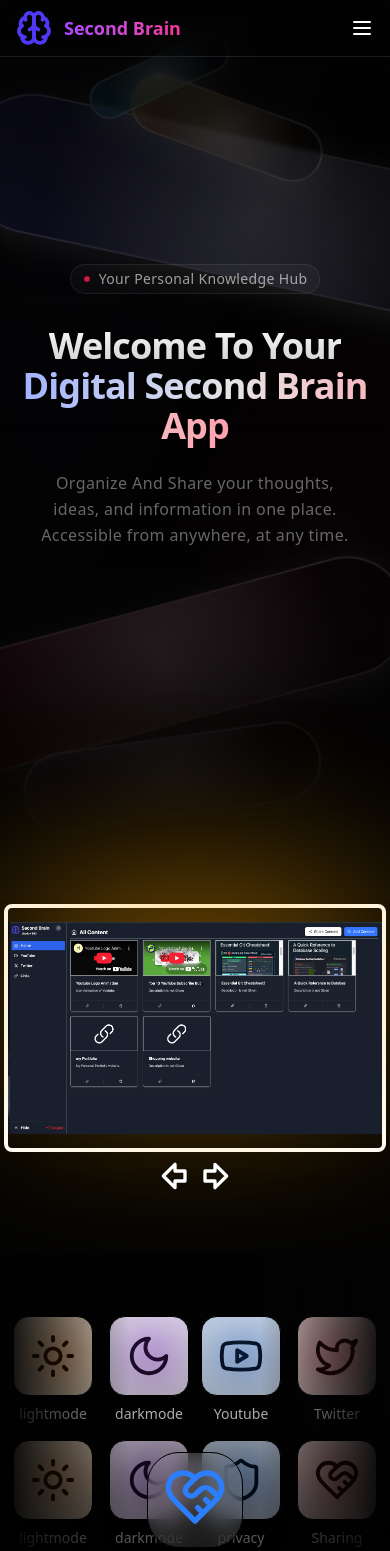
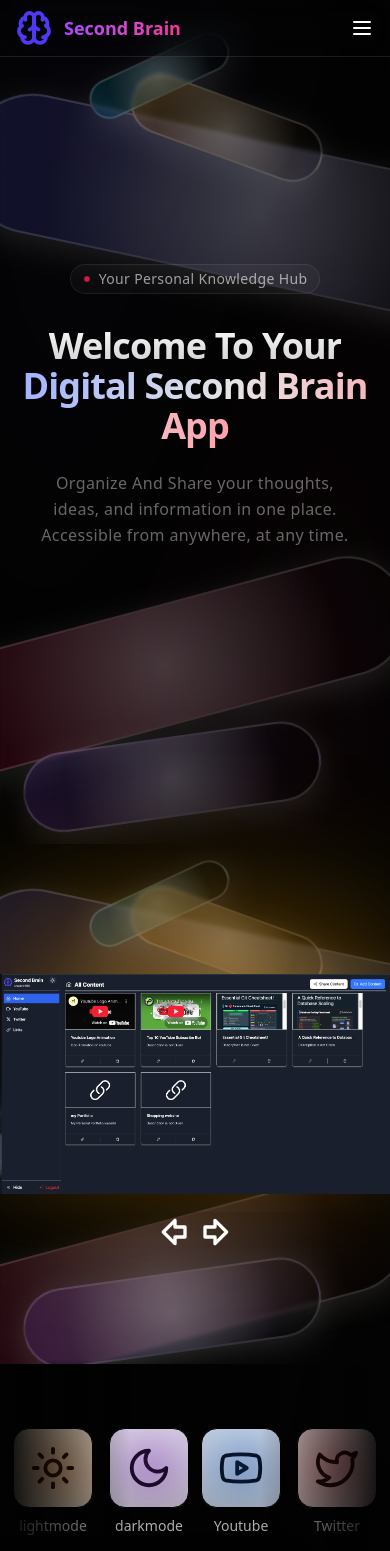
Before and after one commit to KISHANsingh0001/Second-brain-App-Landing-Page, a Next.js app: page / in a window 390 px wide. Shown: the top 1551 px of the page. Built offline with nearby package versions, Linux system fonts and the light colour scheme.

Commit message:
added responsiveness

```diff
--- a/src/components/ui/animated-beam.tsx
+++ b/src/components/ui/animated-beam.tsx
@@ -4,6 +4,7 @@ import { cn } from '@/lib/utils'
 import Image from 'next/image'
 import React, { useEffect, useState, useRef } from 'react'
 import { ArrowBigLeft, ArrowBigRight } from "lucide-react";
+import ElegantShape from "./elegantShape";
 
 const fadeUpVariants = {
     hidden: { opacity: 0, y: 30 },
@@ -19,71 +20,7 @@ const fadeUpVariants = {
 };
 
 const images = ["/pic2.png", "/pic1.png"];
-export function ElegantShape({
-    className,
-    delay = 0,
-    width = 400,
-    height = 100,
-    rotate = 0,
-    gradient = "from-white/[0.08]",
-}: {
-    className?: string;
-    delay?: number;
-    width?: number;
-    height?: number;
-    rotate?: number;
-    gradient?: string;
-}) {
-    return (
-        <motion.div
-            initial={{
-                opacity: 0,
-                y: -150,
-                rotate: rotate - 15,
-            }}
-            animate={{
-                opacity: 1,
-                y: 0,
-                rotate: rotate,
-            }}
-            transition={{
-                duration: 2.4,
-                delay,
-                ease: [0.23, 0.86, 0.39, 0.96],
-                opacity: { duration: 1.2 },
-            }}
-            className={cn("absolute", className)}
-        >
-            <motion.div
-                animate={{
-                    y: [0, 15, 0],
-                }}
-                transition={{
-                    duration: 12,
-                    repeat: Number.POSITIVE_INFINITY,
-                    ease: "easeInOut",
-                }}
-                style={{
-                    width,
-                    height,
-                }}
-                className="relative"
-            >
-                <div
-                    className={cn(
-                        "absolute inset-0 rounded-full",
-                        "bg-gradient-to-r to-transparent",
-                        gradient,
-                        "backdrop-blur-[2px] border-2 border-white/[0.15]",
-                        "shadow-[0_8px_32px_0_rgba(255,255,255,0.1)]",
-                        "after:absolute after:inset-0 after:rounded-full",
-                        "after:bg-[radial-gradient(circle_at_50%_50%,rgba(255,255,255,0.2),transparent_70%)]"
-                    )}
-                />
-            </motion.div>
-        </motion.div>
-    );
-}
+
 
 export default function AnimatedBeam() {
     const [showGradient, setShowGradient] = useState(false);
@@ -187,36 +124,83 @@ export default function AnimatedBeam() {
 
         //  </div>
     return (
+      <div className="relative w-full py-14">
+         <div className="absolute inset-0 overflow-hidden">
+                 <ElegantShape
+                   delay={0.3}
+                   width={600}
+                   height={140}
+                   rotate={12}
+                   gradient="from-indigo-500/[0.15]"
+                   className="left-[-10%] md:left-[-5%] top-[15%] md:top-[20%]"
+                 />
+
+                 <ElegantShape
+                   delay={0.5}
+                   width={500}
+                   height={120}
+                   rotate={-15}
+                   gradient="from-rose-500/[0.15]"
+                   className="right-[-5%] md:right-[0%] top-[70%] md:top-[75%]"
+                 />
+
+                 <ElegantShape
+                   delay={0.4}
+                   width={300}
+                   height={80}
+                   rotate={-8}
+                   gradient="from-violet-500/[0.15]"
+                   className="left-[5%] md:left-[10%] bottom-[5%] md:bottom-[10%]"
+                 />
+
+                 <ElegantShape
+                   delay={0.6}
+                   width={200}
+                   height={60}
+                   rotate={20}
+                   gradient="from-amber-500/[0.15]"
+                   className="right-[15%] md:right-[20%] top-[10%] md:top-[15%]"
+                 />
+
+                 <ElegantShape
+                   delay={0.7}
+                   width={150}
+                   height={40}
+                   rotate={-25}
+                   gradient="from-cyan-500/[0.15]"
+                   className="left-[20%] md:left-[25%] top-[5%] md:top-[10%]"
+                 />
+               </div>
+
     <motion.div
       custom={0}
       variants={fadeUpVariants}
       initial="hidden"
       animate="visible"
-            className="w-full py-14 "
+      className="w-full py-14"
     >
-
       <div
         ref={containerRef}
         className="relative flex h-[16rem] sm:h-[25.625rem] sm:w-[600px] md:h-[483px] md:w-[800px]
-                w-full max-w-5xl mx-auto flex-col items-center justify-center overflow-visible border-4"
+        w-full max-w-5xl mx-auto flex-col items-center justify-center overflow-visible "
       >
         {/* Orange Gradient Background */}
         <div
           className={cn(
             "absolute inset-0 -top-20 -left-8 -right-8 rounded-5xl bg-[radial-gradient(ellipse_at_center,_rgba(255,165,0,0.5),_rgba(255,165,0,0))] opacity-0 transition-all duration-1000 blur-3xl",
-                        showGradient && "opacity-100",
+            showGradient && "opacity-100"
           )}
         />
 
+
+
+
         {/* Main Content Container */}
-
-                <div
-                    className="w-full h-full mx-4 rounded-lg shadow-xl overflow-hidden  border-4 border-white "
-                >
+        <div className="w-full h-full mx-4 rounded-lg shadow-xl overflow-hidden ">
           <div
             ref={carouselRef}
-                        className="w-full h-full flex  overflow-x-auto scroll-smooth"
-                        style={{ scrollbarWidth: 'none' }}
+            className="w-full h-full flex overflow-x-auto scroll-smooth"
+            style={{ scrollbarWidth: "none" }}
           >
             {images.map((src, index) => (
               <div
@@ -227,8 +211,11 @@ export default function AnimatedBeam() {
                   src={src}
                   alt={`Image ${index + 1}`}
                   fill
-
-                                    className={`rounded-lg object-contain transition-opacity duration-500 ${index === currentImageIndex ? 'opacity-100' : 'opacity-100'}`}
+                  className={`rounded-lg object-contain transition-opacity duration-500 ${
+                    index === currentImageIndex
+                      ? "opacity-100"
+                      : "opacity-100"
+                  }`}
                 />
               </div>
             ))}
@@ -239,23 +226,21 @@ export default function AnimatedBeam() {
       <div className="flex justify-center">
         <div className="flex">
           <div
-
-                        className="cursor-pointer z-10 "
+            className="cursor-pointer z-10"
             onClick={handlePrev}
           >
             <ArrowBigLeft color="white" size={40} className="hover:bg-blue-600" />
           </div>
 
           <div
-                        className=" cursor-pointer z-10"
+            className="cursor-pointer z-10"
             onClick={handleNext}
           >
             <ArrowBigRight color="white" size={40} className="hover:bg-blue-600" />
           </div>
-
         </div>
       </div>
-
     </motion.div>
+    </div>
     )
 }
--- /dev/null
+++ b/src/components/ui/elegantShape.tsx
@@ -0,0 +1,67 @@
+import { cn } from '@/lib/utils';
+import {motion} from 'framer-motion'
+export default function ElegantShape({
+    className,
+    delay = 0,
+    width = 400,
+    height = 100,
+    rotate = 0,
+    gradient = "from-white/[0.08]",
+  }: {
+    className?: string;
+    delay?: number;
+    width?: number;
+    height?: number;
+    rotate?: number;
+    gradient?: string;
+  }) {
+    return (
+      <motion.div
+        initial={{
+          opacity: 0,
+          y: -150,
+          rotate: rotate - 15,
+        }}
+        animate={{
+          opacity: 1,
+          y: 0,
+          rotate: rotate,
+        }}
+        transition={{
+          duration: 2.4,
+          delay,
+          ease: [0.23, 0.86, 0.39, 0.96],
+          opacity: { duration: 1.2 },
+        }}
+        className={cn("absolute", className)}
+      >
+        <motion.div
+          animate={{
+            y: [0, 15, 0],
+          }}
+          transition={{
+            duration: 12,
+            repeat: Number.POSITIVE_INFINITY,
+            ease: "easeInOut",
+          }}
+          style={{
+            width,
+            height,
+          }}
+          className="relative"
+        >
+          <div
+            className={cn(
+              "absolute inset-0 rounded-full",
+              "bg-gradient-to-r to-transparent text-white",
+              gradient,
+              "backdrop-blur-[2px] border-2 border-white/[0.15]",
+              "shadow-[0_8px_32px_0_rgba(255,255,255,0.1)]",
+              "after:absolute after:inset-0 after:rounded-full",
+              "after:bg-[radial-gradient(circle_at_50%_50%,rgba(255,255,255,0.2),transparent_70%)]"
+            )}
+          ></div>
+        </motion.div>
+      </motion.div>
+    );
+  }
--- a/src/components/ui/shape-landing-hero.tsx
+++ b/src/components/ui/shape-landing-hero.tsx
@@ -7,72 +7,73 @@ import GlowEffectButton from "./button";
 import AnimatedBeam from "./animated-beam";
 import AboutUs from "./AboutUs";
 import IconMarquee from "./cta";
+import ElegantShape from '@/components/ui/elegantShape';
 
-export function ElegantShape({
-  className,
-  delay = 0,
-  width = 400,
-  height = 100,
-  rotate = 0,
-  gradient = "from-white/[0.08]",
-}: {
-  className?: string;
-  delay?: number;
-  width?: number;
-  height?: number;
-  rotate?: number;
-  gradient?: string;
-}) {
-  return (
-    <motion.div
-      initial={{
-        opacity: 0,
-        y: -150,
-        rotate: rotate - 15,
-      }}
-      animate={{
-        opacity: 1,
-        y: 0,
-        rotate: rotate,
-      }}
-      transition={{
-        duration: 2.4,
-        delay,
-        ease: [0.23, 0.86, 0.39, 0.96],
-        opacity: { duration: 1.2 },
-      }}
-      className={cn("absolute", className)}
-    >
-      <motion.div
-        animate={{
-          y: [0, 15, 0],
-        }}
-        transition={{
-          duration: 12,
-          repeat: Number.POSITIVE_INFINITY,
-          ease: "easeInOut",
-        }}
-        style={{
-          width,
-          height,
-        }}
-        className="relative"
-      >
-        <div
-          className={cn(
-            "absolute inset-0 rounded-full",
-            "bg-gradient-to-r to-transparent text-white",
-            gradient,
-            "backdrop-blur-[2px] border-2 border-white/[0.15]",
-            "shadow-[0_8px_32px_0_rgba(255,255,255,0.1)]",
-            "after:absolute after:inset-0 after:rounded-full",
-            "after:bg-[radial-gradient(circle_at_50%_50%,rgba(255,255,255,0.2),transparent_70%)]"
-          )}
-        ></div>
-      </motion.div>
-    </motion.div>
-  );
-}
+// export function ElegantShape({
+//   className,
+//   delay = 0,
+//   width = 400,
+//   height = 100,
+//   rotate = 0,
+//   gradient = "from-white/[0.08]",
+// }: {
+//   className?: string;
+//   delay?: number;
+//   width?: number;
+//   height?: number;
+//   rotate?: number;
+//   gradient?: string;
+// }) {
+//   return (
+//     <motion.div
+//       initial={{
+//         opacity: 0,
+//         y: -150,
+//         rotate: rotate - 15,
+//       }}
+//       animate={{
+//         opacity: 1,
+//         y: 0,
+//         rotate: rotate,
+//       }}
+//       transition={{
+//         duration: 2.4,
+//         delay,
+//         ease: [0.23, 0.86, 0.39, 0.96],
+//         opacity: { duration: 1.2 },
+//       }}
+//       className={cn("absolute", className)}
+//     >
+//       <motion.div
+//         animate={{
+//           y: [0, 15, 0],
+//         }}
+//         transition={{
+//           duration: 12,
+//           repeat: Number.POSITIVE_INFINITY,
+//           ease: "easeInOut",
+//         }}
+//         style={{
+//           width,
+//           height,
+//         }}
+//         className="relative"
+//       >
+//         <div
+//           className={cn(
+//             "absolute inset-0 rounded-full",
+//             "bg-gradient-to-r to-transparent text-white",
+//             gradient,
+//             "backdrop-blur-[2px] border-2 border-white/[0.15]",
+//             "shadow-[0_8px_32px_0_rgba(255,255,255,0.1)]",
+//             "after:absolute after:inset-0 after:rounded-full",
+//             "after:bg-[radial-gradient(circle_at_50%_50%,rgba(255,255,255,0.2),transparent_70%)]"
+//           )}
+//         ></div>
+//       </motion.div>
+//     </motion.div>
+//   );
+// }
 
 export default function HeroGeometric({
   badge = "Your Personal Knowledge Hub",
@@ -201,7 +202,7 @@ export default function HeroGeometric({
         </div>
       </div>
 
-      <div className="absolute inset-0 bg-gradient-to-t from-[#030303] via-transparent to-[#030303]/80 pointer-events-none" />
+      {/* <div className="absolute inset-0 bg-gradient-to-t from-[#030303] via-transparent to-[#030303]/80 " /> */}
 
     </div>
 
```
Lines whose indentation alone changed are shown as unchanged.
